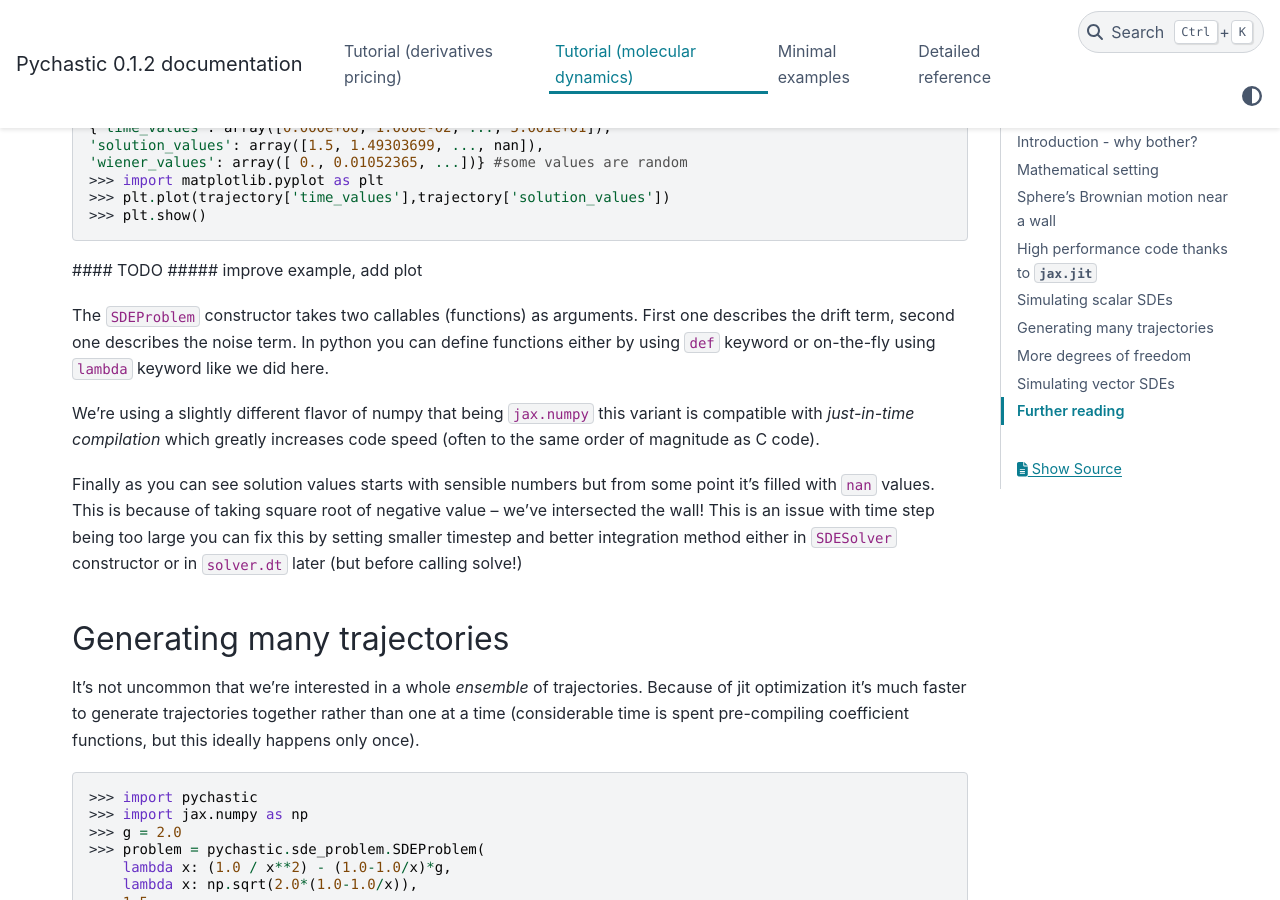
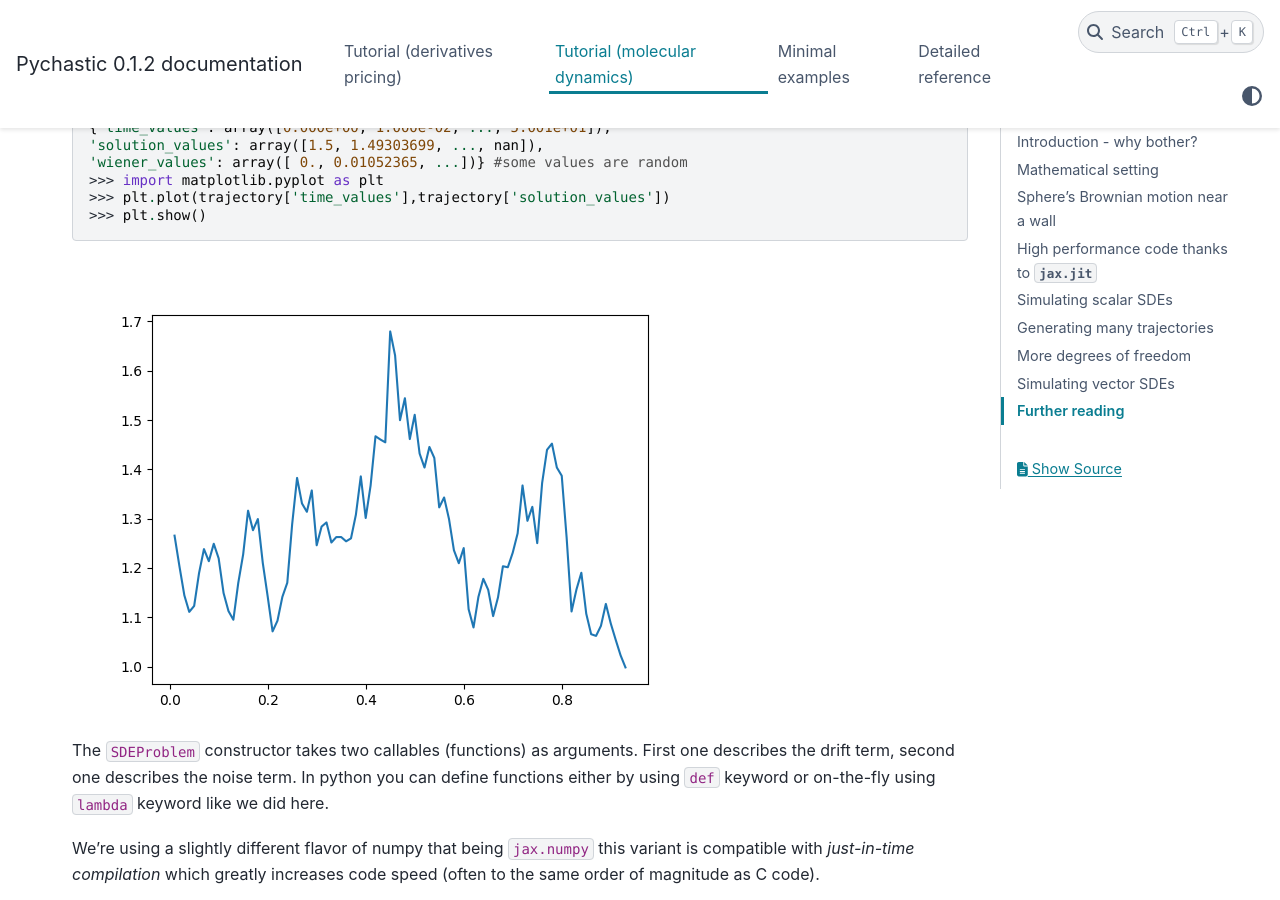
Before and after one commit to RadostW/stochastic, a Sphinx documentation site: the page built from docs/source/moleculardynamics.rst, in a window 1280 px wide and 900 px high, scrolled down 2797 px. Built offline with Sphinx 7.4.7 and the PyData theme 0.15.4, drawn with Linux system fonts in a browser that asks for light colours; some of the changed text lies outside the part shown.

Commit message:
Improve docs

```diff
--- a/docs/source/moleculardynamics.rst
+++ b/docs/source/moleculardynamics.rst
@@ -130,7 +130,7 @@ Simulating scalar SDEs
   >>> plt.plot(trajectory['time_values'],trajectory['solution_values'])
   >>> plt.show()
 
-#### TODO ##### improve example, add plot
+.. image:: near_wall_minimal.png
 
 The ``SDEProblem`` constructor takes two callables (functions) as arguments.
 First one describes the drift term, second one describes the noise term. In
@@ -212,8 +212,6 @@ Given the :math:`\mu` tensor we can express dynamics of all spheres as
 
 .. math::
     dX_{ai} = \mu_{abij} \partial_{bj} U(X) dt + \sqrt{2 k_b T \mu_{abij}} dW_{ai} + k_bT \partial_{bj} \mu_{abij} dt
-
-##### TODO ###### Check if Yakamawa approximation is divergence free.
 
 Where :math:`U` denotes potential energy dependent on locations of all beads. It
 turns out that Rotne-Prager-Yakamawa is particularly convenient for us as the
```
Also changed, not shown: docs/source/near_wall_minimal.png (added).
